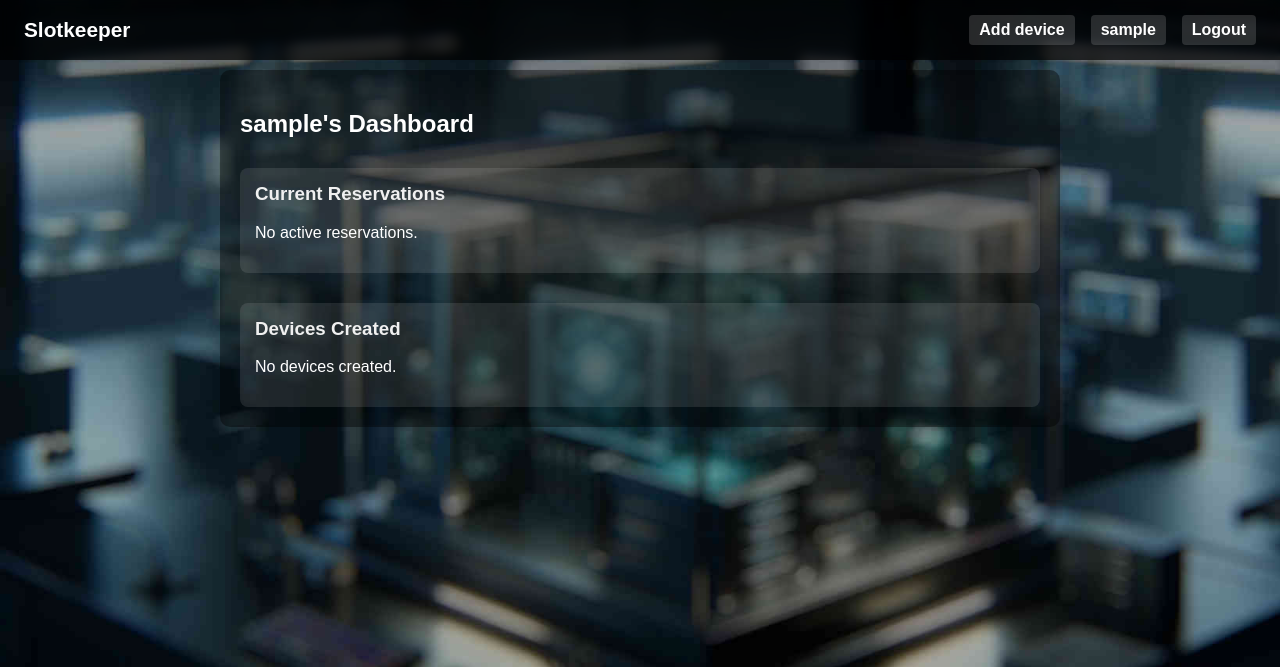
After one commit to juhapekka/slotkeeper, a Flask app: page /user in a window 1280 px wide. The commit adds this page. Shown: the top 667 px of the page. Run offline with Flask 3, Linux system fonts and the light colour scheme; the visitor is signed in with stand-in values (Sample User, id 1); data comes from the database, SQL or seed files in the repository; data that the repository does not hold is empty.

Commit message:
templates/user_page.html: start building individual user page
now show top bar, user's active reservations and user created devices.

Signed-off-by: Juha-Pekka Heikkilä <juhapekka.heikkila@gmail.com>

```diff
--- a/Database.py
+++ b/Database.py
@@ -153,3 +153,28 @@ class Database:
         ).fetchone()
         conn.close()
         return reservation
+
+    def get_active_reservations_by_user(self, username):
+        conn = self._connect()
+        cursor = conn.execute(
+            """SELECT r.id, d.name, r.reserved_until
+               FROM reservations r
+               JOIN devices d ON r.device_id = d.id
+               JOIN users u ON r.user_id = u.id
+               WHERE u.username = ? AND r.reserved_until > strftime('%s', 'now')""",
+            (username,))
+        results = cursor.fetchall()
+        conn.close()
+        return results
+
+    def get_devices_created_by_user(self, username):
+        conn = self._connect()
+        cursor = conn.execute(
+            """SELECT d.id, d.name, d.description
+               FROM devices d
+               JOIN users u ON d.created_by = u.id
+               WHERE u.username = ?""",
+            (username,))
+        results = cursor.fetchall()
+        conn.close()
+        return results
--- a/app.py
+++ b/app.py
@@ -251,5 +251,17 @@ def view_device(device_id):
         modal_device=modal_device
     )
 
+@app.route("/user")
+def user_page():
+    if 'username' not in session:
+        return redirect(url_for('index'))
+    username = session['username']
+    reservations = db.get_active_reservations_by_user(username)
+    devices = db.get_devices_created_by_user(username)
+    return render_template("user_page.html",
+                           username=username,
+                           reservations=reservations,
+                           devices=devices)
+
 if __name__ == '__main__':
     app.run(debug=True)
--- a/static/style.css
+++ b/static/style.css
@@ -291,8 +291,7 @@ body {
 }
 
 .device-description.truncated {
-    max-height: 4.5em;
-    /* about 3 rows */
+    max-height: 4.5em; /* about 3 rows */
     overflow: hidden;
     text-overflow: ellipsis;
     white-space: pre-wrap;
@@ -312,3 +311,40 @@ body {
     font-weight: bold;
     line-height: 1.2;
 }
+
+.user-section {
+    max-width: 800px;
+    margin: 0 auto;
+    padding: 20px;
+    color: #fff;
+    background-color: rgba(0, 0, 0, 0.4);
+    border-radius: 10px;
+}
+
+.user-block {
+    margin-top: 30px;
+    padding: 15px;
+    background-color: rgba(255, 255, 255, 0.1);
+    border-radius: 8px;
+}
+
+.user-block h3 {
+    margin-top: 0;
+    color: #f0f0f0;
+}
+
+.device-list {
+    list-style-type: disc;
+    padding-left: 20px;
+    margin-top: 10px;
+    color: #ddd;
+}
+
+.brand a {
+    color: white;
+    text-decoration: none;
+}
+
+.brand a:hover {
+    text-decoration: underline;
+}
--- a/templates/index.html
+++ b/templates/index.html
@@ -8,7 +8,7 @@
 <body>
     {% if username %}
     <header class="top-bar">
-        <div class="brand">Slotkeeper</div>
+        <div class="brand"><a href="/">Slotkeeper</a></div>
 
         <form class="search-form" method="get" action="/">
             <input type="text" name="q" placeholder="Search…" value="{{ query or '' }}">
@@ -23,7 +23,7 @@
 
         <div class="top-links">
             <a href="/add_device">Add device</a>
-            <span class="username">{{ username }}</span>
+            <a href="{{ url_for('user_page') }}" class="user-button">{{ username }}</a>
             <a href="/logout" class="logout-link">Logout</a>
         </div>
     </header>
--- /dev/null
+++ b/templates/user_page.html
@@ -0,0 +1,49 @@
+<!DOCTYPE html>
+<html lang="en">
+<head>
+    <meta charset="UTF-8">
+    <title>User Dashboard</title>
+    <link rel="stylesheet" href="{{ url_for('static', filename='style.css') }}">
+</head>
+<body>
+    <header class="top-bar">
+        <div class="brand"><a href="/">Slotkeeper</a></div>
+        <div class="top-links">
+            <a href="/add_device">Add device</a>
+            <a href="{{ url_for('user_page') }}" class="user-button">{{ username }}</a>
+            <a href="/logout" class="logout-link">Logout</a>
+        </div>
+    </header>
+    <div class="content-container">
+        <div class="user-section">
+            <h2>{{ username }}'s Dashboard</h2>
+
+            <div class="user-block">
+                <h3>Current Reservations</h3>
+                {% if reservations %}
+                    <ul class="device-list">
+                    {% for r in reservations %}
+                        <li>{{ r[1] }} (until {{ r[2] | datetimeformat }})</li>
+                    {% endfor %}
+                    </ul>
+                {% else %}
+                    <p>No active reservations.</p>
+                {% endif %}
+            </div>
+
+            <div class="user-block">
+                <h3>Devices Created</h3>
+                {% if devices %}
+                    <ul class="device-list">
+                    {% for d in devices %}
+                        <li>{{ d[1] }} - {{ d[2] }}</li>
+                    {% endfor %}
+                    </ul>
+                {% else %}
+                    <p>No devices created.</p>
+                {% endif %}
+            </div>
+        </div>
+    </div>
+</body>
+</html>
```
